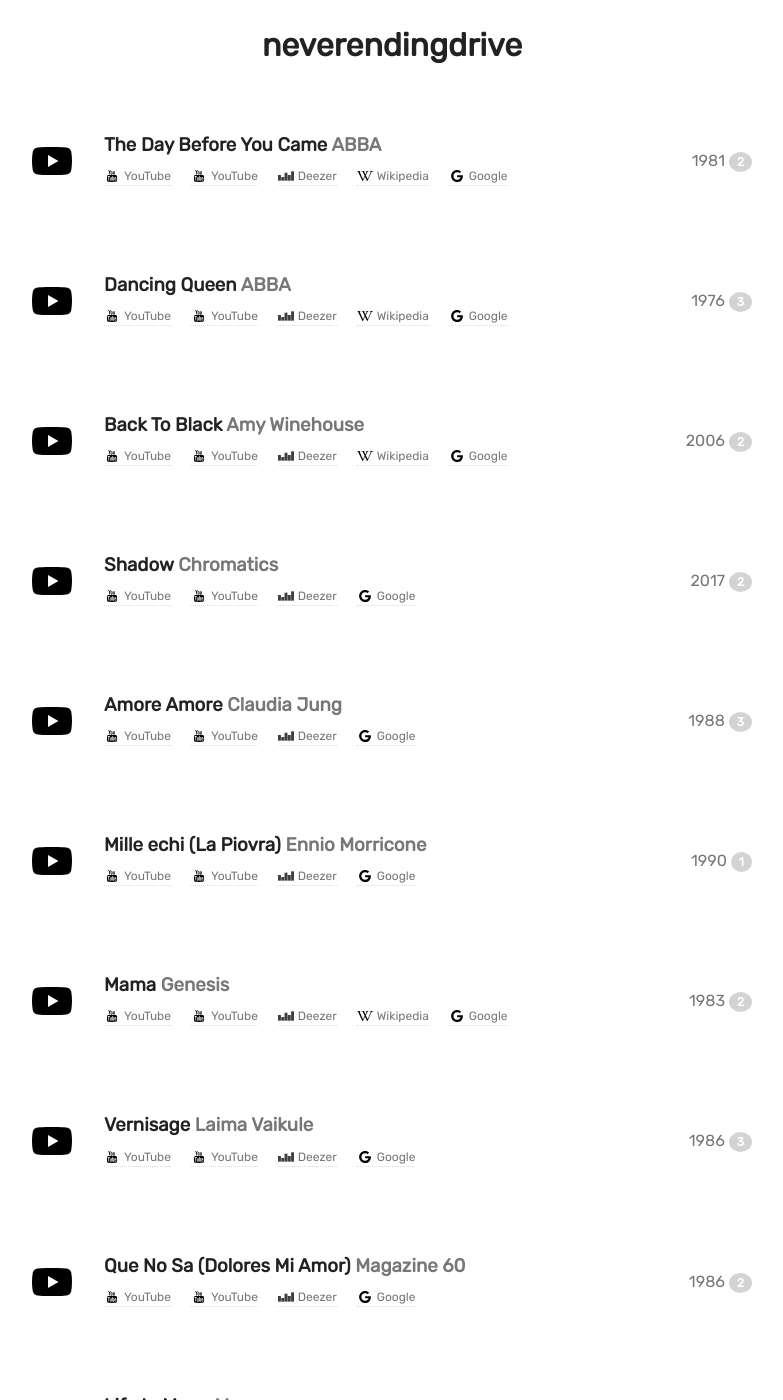
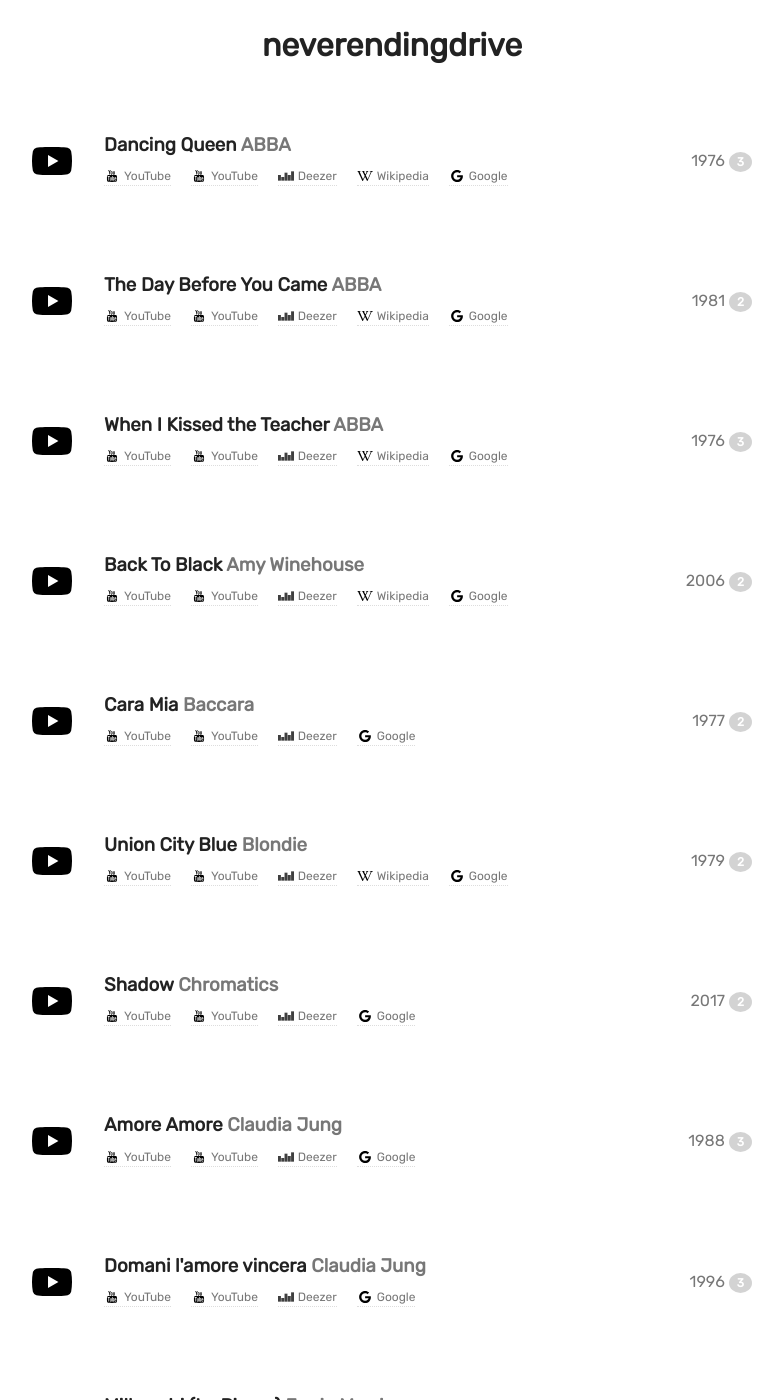
Before and after one commit to neverendingdrive/neverendingdrive.github.io, a Jekyll site: the page built from index.html, in a window 1280 px wide and 1400 px high. Shown: the whole window, without its empty margins (248-1031 px from the left). Built offline with Jekyll 4.4.1, drawn with Linux system fonts in a browser that asks for light colours; some of the changed text lies outside the part shown.

Commit message:
Add more songs

```diff
--- a/_data/songs/artists/abba.yml
+++ b/_data/songs/artists/abba.yml
@@ -1,6 +1,16 @@
 artist: ABBA
 wikipedia: https://en.wikipedia.org/wiki/ABBA
 songs:
+  - title: Dancing Queen
+    lang: [en]
+    year: 1976
+    fav: 3
+    tags: []
+    links:
+      deezer: 884025
+      wikipedia: https://en.wikipedia.org/wiki/Dancing_Queen
+      youtube: [xFrGuyw1V8s, qk_Vu6AcbWg]
+
   - title: The Day Before You Came
     lang: [en]
     year: 1981
@@ -11,12 +21,12 @@
       wikipedia: https://en.wikipedia.org/wiki/The_Day_Before_You_Came
       youtube: [GroJ-OiV-EU, 1HnOFwqpLRQ]
 
-  - title: Dancing Queen
+  - title: When I Kissed the Teacher
     lang: [en]
     year: 1976
     fav: 3
     tags: []
     links:
-      deezer: 884025
-      wikipedia: https://en.wikipedia.org/wiki/Dancing_Queen
-      youtube: [xFrGuyw1V8s, qk_Vu6AcbWg]
+      deezer: 76376904
+      wikipedia: https://en.wikipedia.org/wiki/When_I_Kissed_the_Teacher
+      youtube: [wydPIAxuXdw, A9Bq4efyP1M]
--- /dev/null
+++ b/_data/songs/artists/baccara.yml
@@ -0,0 +1,11 @@
+artist: Baccara
+wikipedia: https://en.wikipedia.org/wiki/Baccara
+songs:
+  - title: Cara Mia
+    lang: [en]
+    year: 1977
+    fav: 2
+    tags: []
+    links:
+      deezer: 1056730
+      youtube: [xC4_Nwk_JHE, l5boHzgUIFI]
--- /dev/null
+++ b/_data/songs/artists/blondie.yml
@@ -0,0 +1,12 @@
+artist: Blondie
+wikipedia: https://en.wikipedia.org/wiki/Blondie_(band)
+songs:
+  - title: Union City Blue
+    lang: [en]
+    year: 1979
+    fav: 2
+    tags: []
+    links:
+      deezer: 3100630
+      wikipedia: https://en.wikipedia.org/wiki/Union_City_Blue
+      youtube: [Hvqgb1D6Opw, CYXLaHfSnTQ]
--- a/_data/songs/artists/claudia-jung.yml
+++ b/_data/songs/artists/claudia-jung.yml
@@ -9,3 +9,12 @@
     links:
       deezer: 16712932
       youtube: [Cv6WHF9DPhk, _Hb5pV4FXLM]
+
+  - title: Domani l'amore vincera
+    lang: [de, it]
+    year: 1996
+    fav: 3
+    tags: []
+    links:
+      deezer: 10028541
+      youtube: [X7CUHS0cA0o, arxfkTv7bAQ]
```
Also changed, not shown: _data/songs/artists/fun.yml (added, +12 -0 lines), _data/songs/artists/lale-andersen.yml (added, +12 -0 lines), _data/songs/artists/marilyn-monroe.yml (added, +12 -0 lines), _data/songs/artists/peter-gabriel.yml (added, +12 -0 lines), _data/songs/artists/ryan-paris.yml (added, +12 -0 lines), _data/songs/artists/uriah-heep.yml (added, +12 -0 lines).
